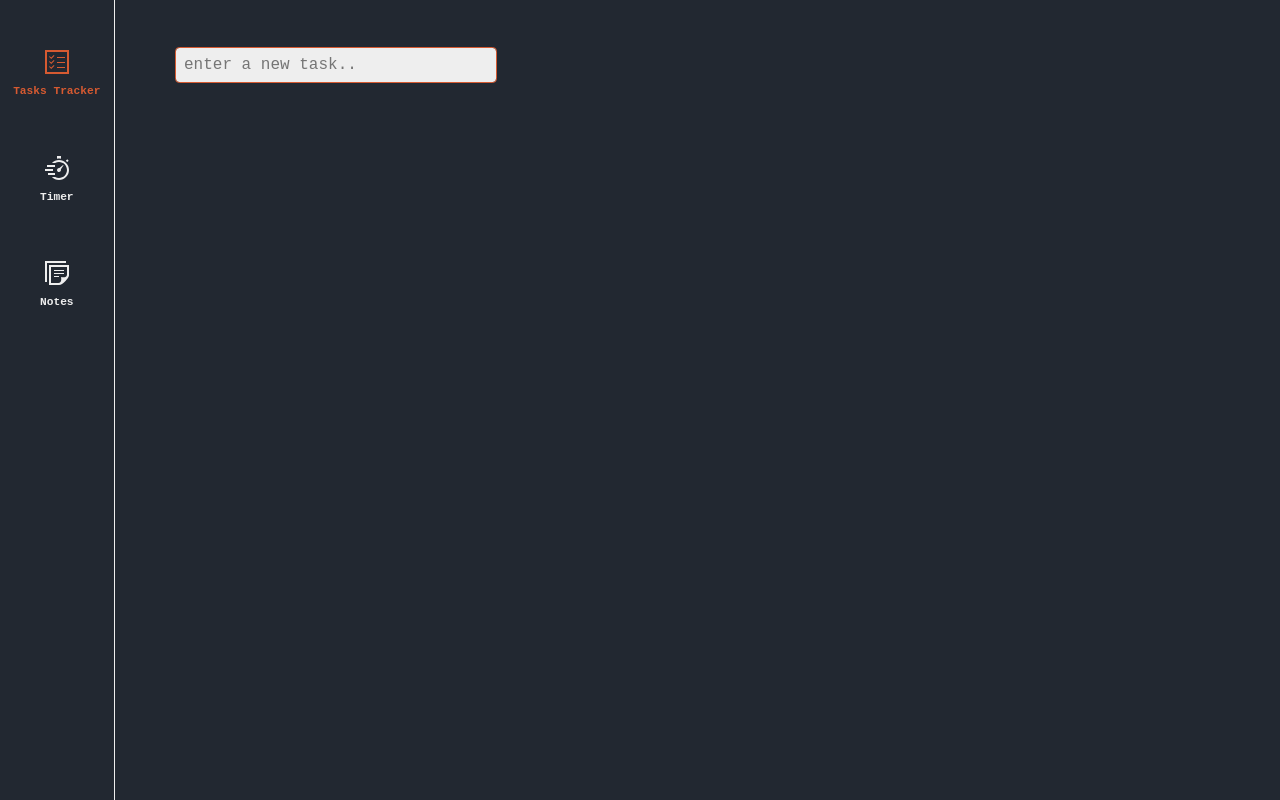
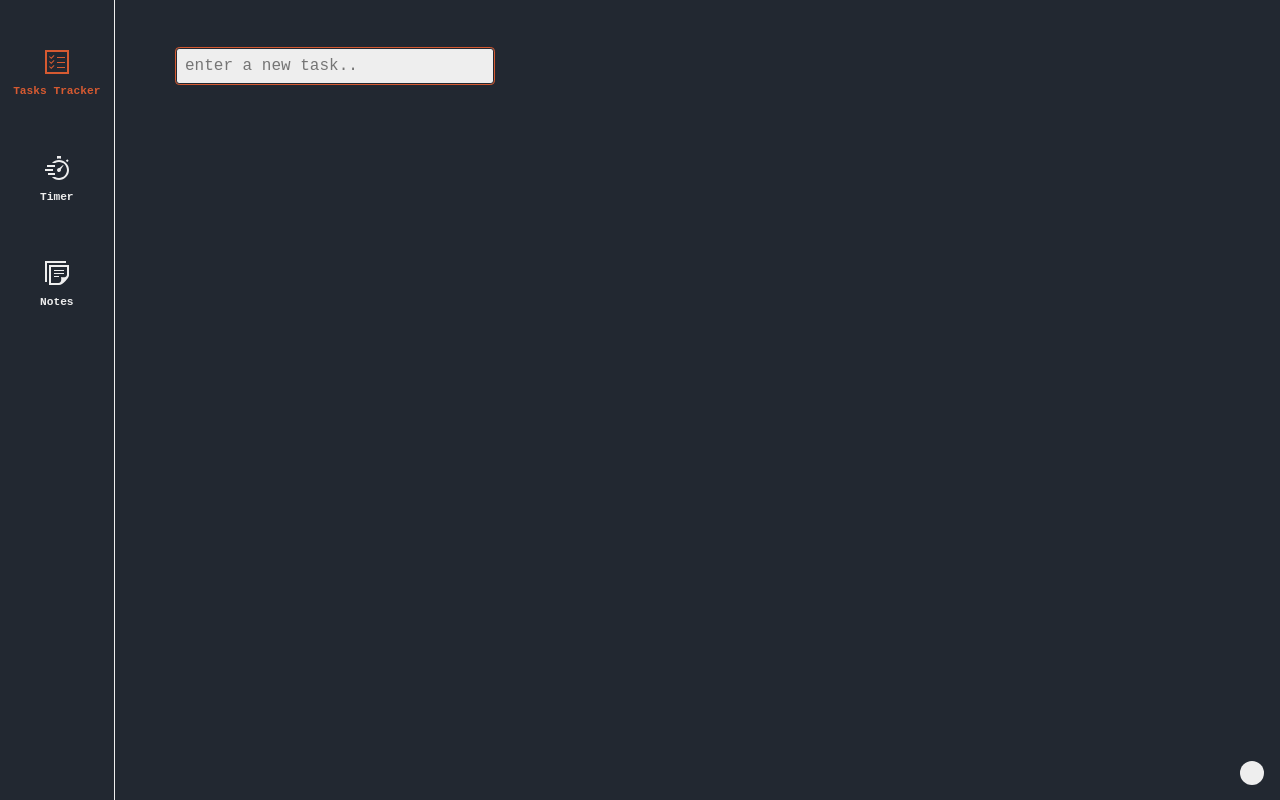
Before and after one commit to SaConway/tasks-tracker, a Vue app: page /#/tasks-tracker in a window 1280 px wide. Built offline with nearby package versions, Linux system fonts and the light colour scheme; a web font is replaced by a local one.

Commit message:
added theme toggle dark to light

```diff
--- a/src/App.vue
+++ b/src/App.vue
@@ -1,6 +1,7 @@
 <template>
   <div id="app">
-    <navigation></navigation>
+    <Navigation></Navigation>
+    <ToggleTheme></ToggleTheme>
     <keep-alive>
       <router-view />
     </keep-alive>
@@ -9,10 +10,12 @@
 
 <script>
 import Navigation from "./components/Navigation";
+import ToggleTheme from "./components/ToggleTheme";
 
 export default {
   components: {
-    Navigation
+    Navigation,
+    ToggleTheme
   }
 };
 </script>
@@ -68,6 +71,7 @@ button.add-btn {
   font-weight: bolder;
   color: var(--accent-color);
   visibility: hidden;
+  z-index: -1;
   transition: 0.7s all ease-in-out, 0.3s font-size ease-in-out,
     0.3s letter-spacing ease-in-out, 0s outline;
 }
--- /dev/null
+++ b/src/components/ToggleTheme.vue
@@ -0,0 +1,55 @@
+<template>
+  <button @click="onToggleTheme">
+      <svg xmlns="http://www.w3.org/2000/svg" width="24" height="24" viewBox="0 0 24 24"><circle cx="12" cy="12" r="12"/></svg>
+  </button>
+</template>
+
+<script>
+export default {
+  mounted() {
+    if (this.getTheme() === "light") {
+      this.setTheme("light");
+    }
+  },
+  methods: {
+    onToggleTheme() {
+      const theme = this.getTheme() === "light" ? "dark" : "light";
+      this.setTheme(theme);
+    },
+    getTheme() {
+      return localStorage.getItem("theme") || "dark";
+    },
+    setTheme(theme) {
+      localStorage.setItem("theme", theme);
+
+      document.documentElement.style.setProperty(
+        "--bg-color",
+        theme === "light" ? "#eee" : "#222831"
+      );
+      document.documentElement.style.setProperty(
+        "--accent-color",
+        theme === "light" ? "#222831" : "#eee"
+      );
+    }
+  }
+};
+</script>
+
+<style scoped>
+button {
+  position: fixed;
+  bottom: .7rem;
+  right: 1rem;
+  border: none;
+  cursor: pointer;
+  z-index: 2;
+}
+
+button:focus {
+  outline: none;
+}
+
+button svg {
+  fill: var(--accent-color);
+}
+</style>
--- a/src/views/Notes.vue
+++ b/src/views/Notes.vue
@@ -90,8 +90,8 @@ textarea {
 
 textarea.new-note {
   width: 30rem;
-  border: none;
-  background-color: var(--accent-color);
+  border: 1px solid #222831;
+  background-color: #eee;
   vertical-align: middle;
 }
 
@@ -106,13 +106,14 @@ button.delete-note {
 }
 
 .notes {
-  padding: 0;
+  padding: 0 0 2.5rem 0;
   margin-top: 1rem;
   display: flex;
   flex-flow: column wrap;
   justify-content: flex-start;
   align-content: flex-start;
-  max-height: calc(100vh - 16rem);
+  max-height: calc(100vh - 7rem);
+  overflow-x: auto;
 }
 
 .note {
--- a/src/views/TasksTracker.vue
+++ b/src/views/TasksTracker.vue
@@ -17,8 +17,11 @@
         <p class="date">{{ date }}</p>
 
         <div v-for="task in filterTasksOfDate(date)" class="task" :key="date + task.date">
-          <input type="checkbox" v-model="task.done" tabindex="0" @change="doneTask(task.date)" />
-          <div class="checkbox-custom"></div>
+          <input type="checkbox" v-model="task.done" @change="doneTask(task.date)" />
+          <svg class="checkbox-custom">
+            <use v-if="task.done" xlink:href="#checked-icon" />
+            <use v-else xlink:href="#unchecked-icon" />
+          </svg>
 
           <input type="text" v-model="task.text" v-autoresize />
           <span class="task-time">[{{ getTimeDetails(task.date) }}]</span>
@@ -32,6 +35,20 @@
         </div>
       </div>
     </div>
+
+    <svg display="none">
+      <symbol id="checked-icon">
+        <path
+          d="M10.041 17l-4.5-4.319 1.395-1.435 3.08 2.937 7.021-7.183 1.422 1.409-8.418 8.591zm-5.041-15c-1.654 0-3 1.346-3 3v14c0 1.654 1.346 3 3 3h14c1.654 0 3-1.346 3-3v-14c0-1.654-1.346-3-3-3h-14zm19 3v14c0 2.761-2.238 5-5 5h-14c-2.762 0-5-2.239-5-5v-14c0-2.761 2.238-5 5-5h14c2.762 0 5 2.239 5 5z"
+        />
+      </symbol>
+
+      <symbol id="unchecked-icon">
+        <path
+          d="M5 2c-1.654 0-3 1.346-3 3v14c0 1.654 1.346 3 3 3h14c1.654 0 3-1.346 3-3v-14c0-1.654-1.346-3-3-3h-14zm19 3v14c0 2.761-2.238 5-5 5h-14c-2.762 0-5-2.239-5-5v-14c0-2.761 2.238-5 5-5h14c2.762 0 5 2.239 5 5z"
+        />
+      </symbol>
+    </svg>
   </div>
 </template>
 
@@ -201,8 +218,8 @@ input[type="text"] {
 }
 
 .new-task {
-  border: none;
-  background-color: var(--accent-color);
+  border: 1px solid #222831;
+  background-color: #eee;
   width: 20rem;
 }
 
@@ -230,8 +247,6 @@ p.date {
   margin: 2rem auto 1rem;
 }
 
-/* Checkbox */
-
 input[type="checkbox"] {
   opacity: 0;
   position: absolute;
@@ -242,24 +257,22 @@ input[type="checkbox"] {
   height: 24px;
 }
 
-input[type="checkbox"]:checked + .checkbox-custom::before {
-  content: url(../assets/checked.svg);
+input[type="checkbox"]:checked + .checkbox-custom {
   animation: tick 0.2s ease-in;
 }
 
-input[type="checkbox"]:focus + .checkbox-custom::before {
+input[type="checkbox"]:focus + .checkbox-custom {
   outline: 1px solid var(--primary-color);
   outline-offset: 5px;
 }
 
-.checkbox-custom::before {
-  content: url(../assets/unchecked.svg);
+.checkbox-custom {
   position: absolute;
   top: 5px;
   z-index: -1;
   height: 24px;
   width: 24px;
-  overflow: hidden;
+  fill: var(--accent-color);
 }
 
 @keyframes tick {
--- a/src/views/Timer.vue
+++ b/src/views/Timer.vue
@@ -7,7 +7,6 @@
 
     <template v-if="status == 'off'">
       <input
-        class="start-timer"
         v-model="hours"
         maxlength="2"
         autofocus
@@ -142,12 +141,12 @@ button {
 }
 
 input {
-  background-color: var(--accent-color);
+  background-color: #eee;
   padding: 1rem;
   border: 1px solid var(--accent-color);
   border-radius: var(--border-radius);
   font-size: var(--normal-font-size);
-  color: var(--bg-color);
+  color: #222831;
   width: 5rem;
   text-align: center;
 }
@@ -178,8 +177,9 @@ span.time-period:last-of-type {
   width: 40%;
   margin: auto;
   border-radius: var(--border-radius);
-  background-color: var(--accent-color);
-  overflow-x: hidden;
+  background-color: #eee;
+  border: 1px solid #222831;
+  overflow: hidden;
   animation: fade-in 0.5s ease-in;
 }
 
```
Also changed, not shown: src/assets/checked.svg (deleted), src/assets/unchecked.svg (deleted).
